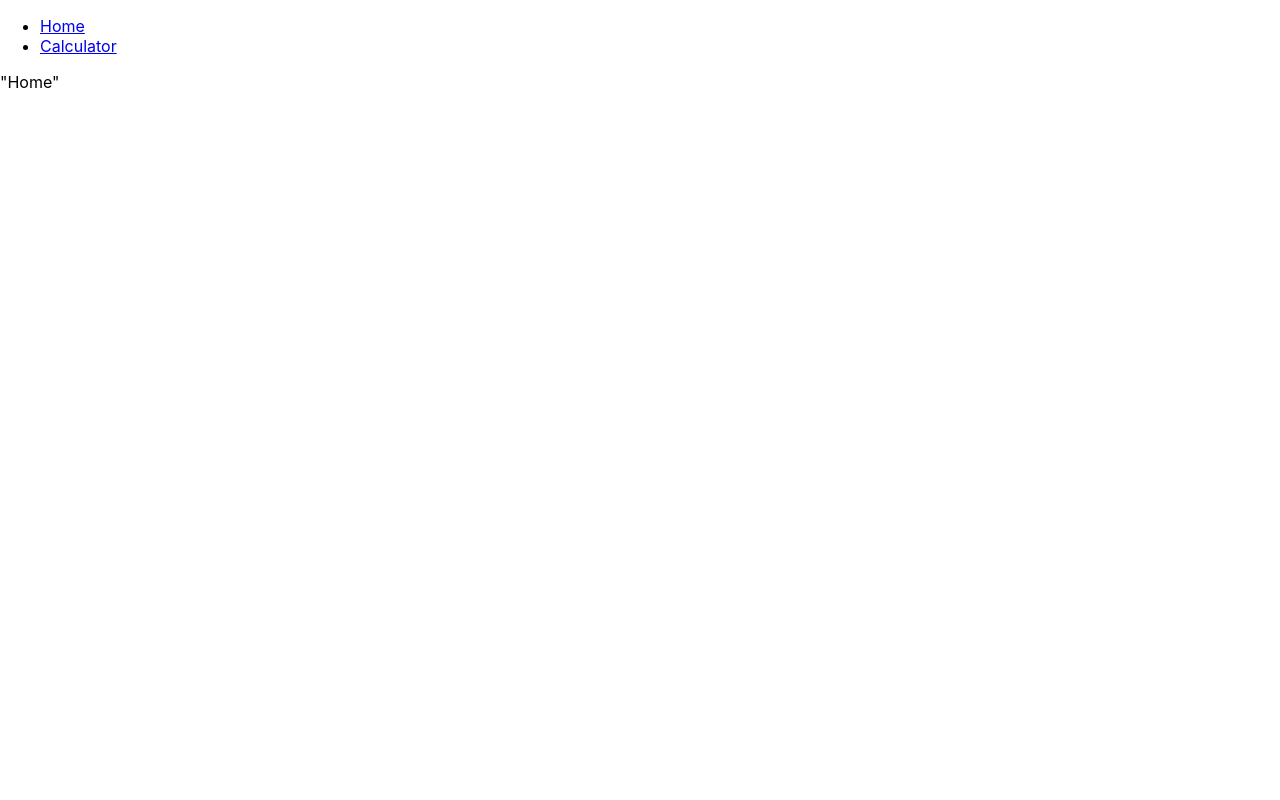
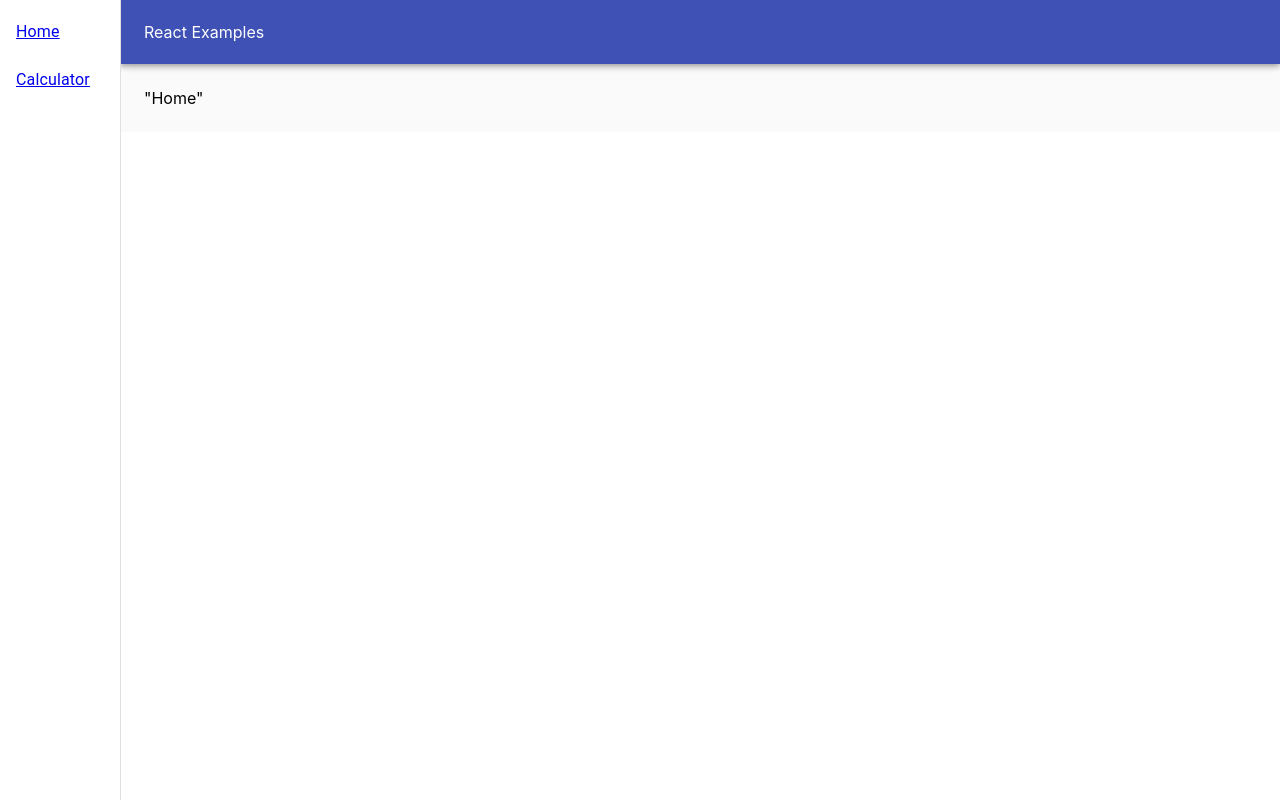
Before and after one commit to deepakvenkat/react-examples, a React (Create React App) app: page / in a window 1280 px wide. Built offline with nearby package versions, Linux system fonts and the light colour scheme.

Commit message:
Use drawer from mui to style the app.

```diff
--- a/src/App.js
+++ b/src/App.js
@@ -1,4 +1,4 @@
-import React, { Suspense , lazy } from 'react';
+import React, { Suspense } from 'react';
 
 import {
   BrowserRouter as Router,
@@ -9,33 +9,92 @@
 
 import './App.css';
 
-// const Home = lazy(() => import('./routes/Home'));
-// const Calculator = lazy(() => import('./routes/Calculator'));
+import { makeStyles } from '@material-ui/core/styles';
+
+import AppBar from '@material-ui/core/AppBar';
+import Toolbar from '@material-ui/core/Toolbar'
+import Drawer from '@material-ui/core/Drawer';
+import List from '@material-ui/core/List';
+import ListItem from '@material-ui/core/ListItem';
+import ListItemText from '@material-ui/core/ListItemText';
 
 import Home from './routes/Home';
 import Calculator from './routes/Calculator';
 
+const routes = [{
+  link: '/',
+  text: 'Home',
+}, {
+  link: '/calculator',
+  text: 'Calculator',
+}];
+
+const drawerWidth = 120;
+const useStyles = makeStyles((theme) => ({
+  root: {
+    display: 'flex',
+  },
+  appBar: {
+    width: `calc(100% - ${drawerWidth}px)`,
+    marginLeft: drawerWidth,
+  },
+  drawer: {
+    width: drawerWidth,
+    flexShrink: 0,
+  },
+  drawerPaper: {
+    width: drawerWidth,
+  },
+  // necessary for content to be below app bar
+  toolbar: theme.mixins.toolbar,
+  content: {
+    flexGrow: 1,
+    backgroundColor: theme.palette.background.default,
+    padding: theme.spacing(3),
+  },
+}));
+
 export default function App() {
+  const classes = useStyles();
   return (
     <Router>
-      <div>
-        <nav>
-          <ul>
-            <li>
-              <Link to="/">Home</Link>
-            </li>
-            <li>
-              <Link to="/calculator">Calculator</Link>
-            </li>
-          </ul>
-        </nav>
-
+      <div className={classes.root}>
+        <AppBar position="fixed" className={classes.appBar}>
+          <Toolbar>
+              React Examples
+          </Toolbar>
+        </AppBar>
+        <Drawer
+          variant="permanent"
+          anchor="left"
+          className={classes.drawer}
+          classes={{
+            paper: classes.drawerPaper
+          }}
+        >
+          <List>
+            {
+              routes.map((route) => (
+                <ListItem>
+                  <ListItemText
+                    primary={(
+                      <Link to={route.link}>{route.text}</Link>
+                    )}
+                  />
+                </ListItem>
+              ))
+            }
+          </List>
+        </Drawer>
+        <main className={classes.content}>
+          <div className={classes.toolbar} />
           <Suspense fallback={<div>Loading...</div>}>
             <Switch>
               <Route exact path="/" component={Home} />
               <Route path="/calculator" component={Calculator} />
             </Switch>
           </Suspense>
+        </main>
       </div>
     </Router>
   );
```
Also changed, not shown: src/components/CalculatorGrid/CalculatorGrid.jsx (indentation only). Lines whose indentation alone changed are shown as unchanged.
